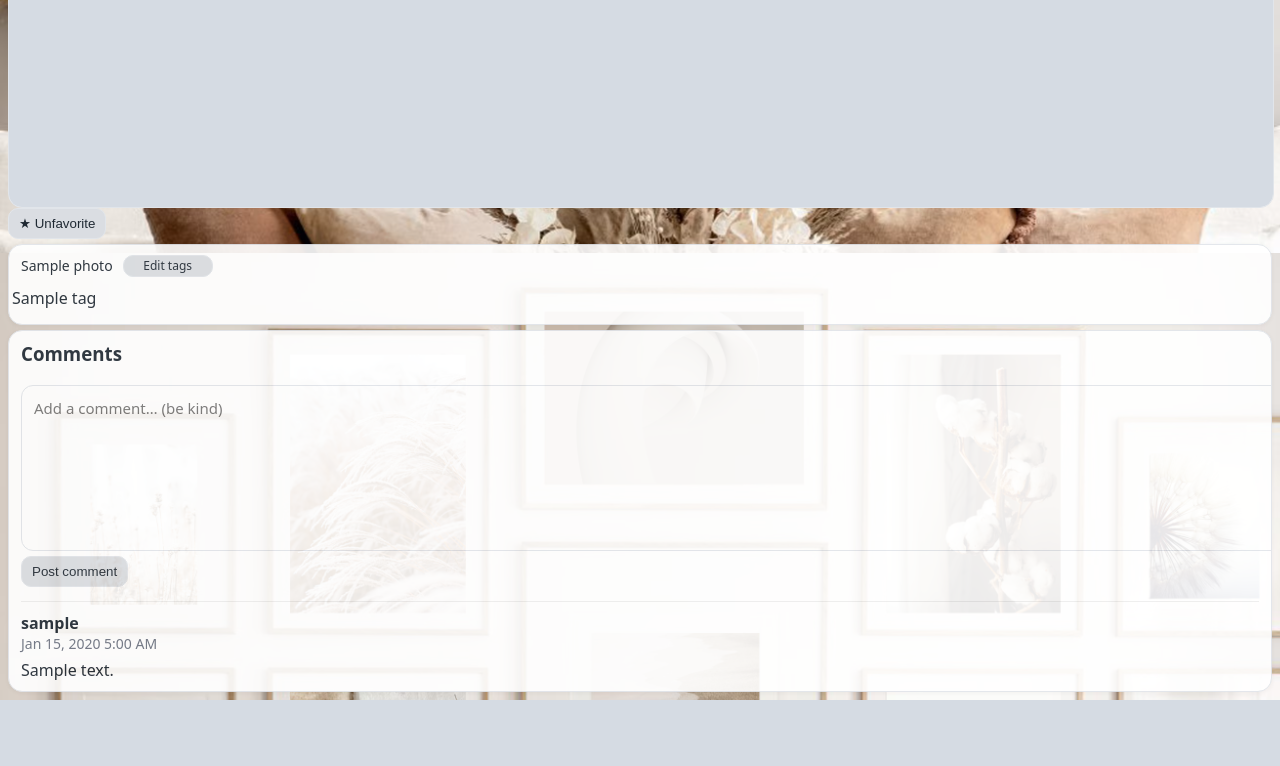
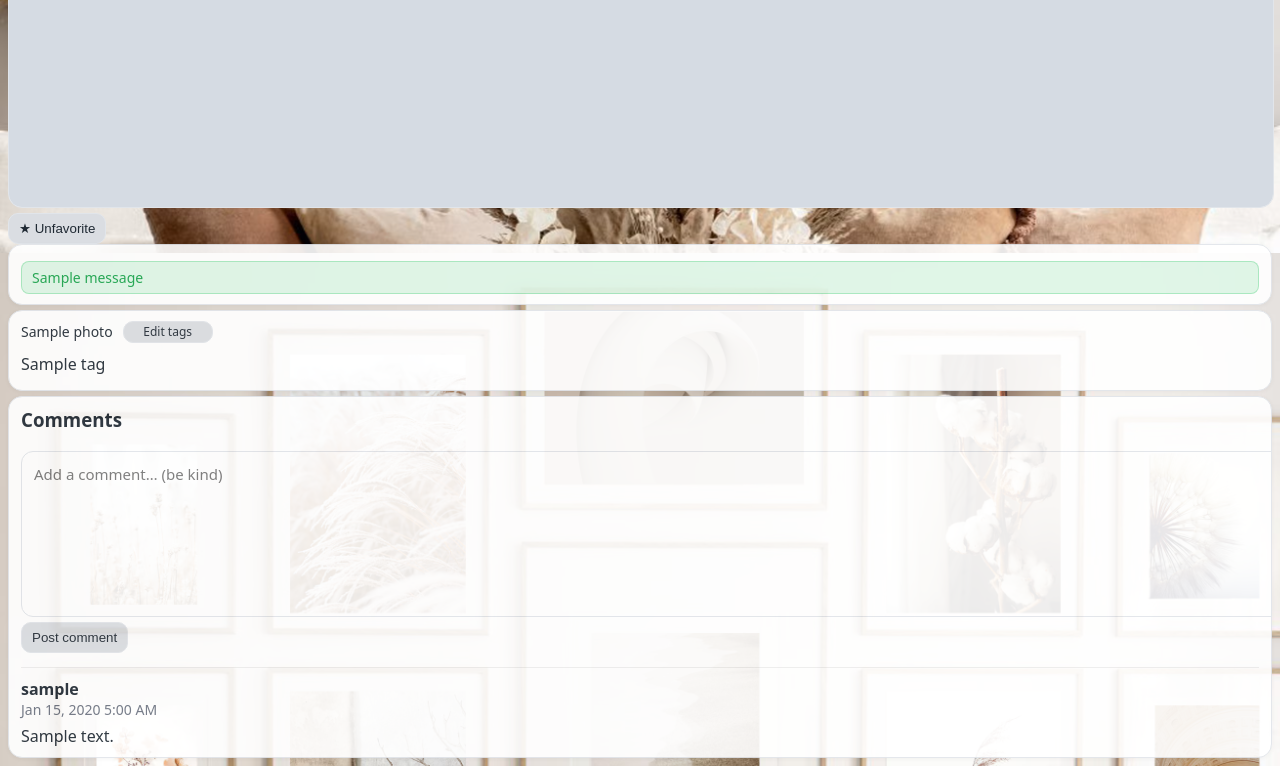
Before and after one commit to Carioto/photoapp, a Django app: page /photo/00000000-0000-0000-0000-000000000001/ in a window 1280 px wide. Shown: the part 721-1487 px from the top of the page. Before the commit the page ends 1421 px from the top, so only its background shows below. Run offline with Django 5.2, Linux system fonts and the light colour scheme; a user stored in the database is signed in; tables that the repository leaves empty hold one stand-in row (values such as "Sample post"); grey boxes marked "Sample" are stand-in pictures; one stand-in notice (Sample message) is shown.

Commit message:
fix success message consumption, minor css tweaks

```diff
--- a/gallery/templates/gallery/photo_detail.html
+++ b/gallery/templates/gallery/photo_detail.html
@@ -1,11 +1,12 @@
 {% extends "gallery/base.html" %} {% block title %}Photo{% endblock %}
 {% block content %}
 {% if next_url %}
+<div style="margin-top:5px ;margin-left: 3px;">
   <a href="{{ next_url }}">← Back to results</a>
-{% else %}
+  {% else %}
   <a href="{% url 'home' %}">← Home</a>
-
-{% endif %}
+  {% endif %}
+</div>
 
 
 <div style="height: 12px"></div>
@@ -13,17 +14,37 @@
 <div class="stack">
   <div class="photo-stage">
   <img class="stage-img" src="{{ photo.image_web }}" alt="Photo">
+  </div>
 </div>
 
-</div>
 <form method="post" action="{% url 'toggle_favorite' photo.id %}">
   {% csrf_token %}
-  <button class="btn" type="submit">
+  <button class="btn" type="submit" style="margin-top: 5px">
     <input type="hidden" name="next" value="{{ next_url }}">
     {% if is_favorited %}★ Unfavorite{% else %}☆ Favorite{% endif %}
   </button>
 </form>
 
+<div class="card">
+{% if messages or create_form.name.errors %}
+      <div class="pad">
+
+        {% for message in messages %}
+          <div class="msg msg-{{ message.tags }}">
+            {{ message }}
+          </div>
+        {% endfor %}
+
+        {% for error in create_form.name.errors %}
+          <div class="msg msg-error">
+            {{ error }}
+          </div>
+        {% endfor %}
+
+      </div>
+{% endif %}
+
+</div>
 <div class="photo-detail">
 <div class="card" style="margin-top: 5px; margin-bottom: 5px;">
   <div class="pad">
@@ -47,7 +68,7 @@
   </div>
 
 
-    <div style="margin-bottom: 15px; margin-left: 3px;">
+    <div style="margin-bottom: 15px; margin-left: 12px;">
       <!-- Tags -->
       {% if photo.tags.all %}
       <span>
```
